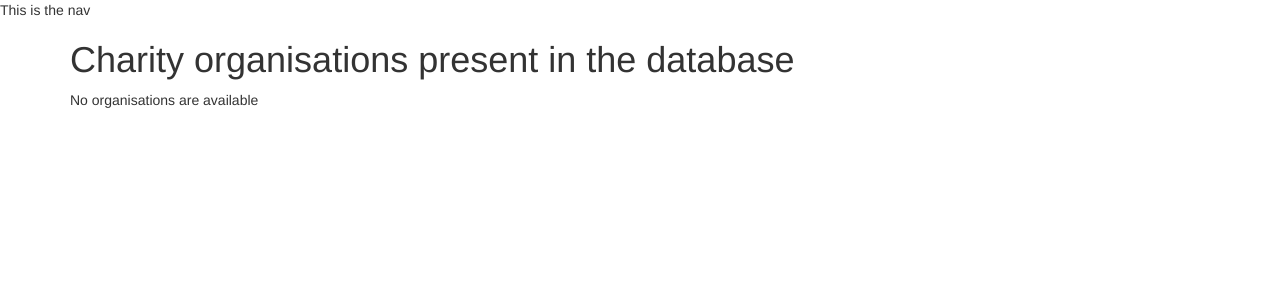
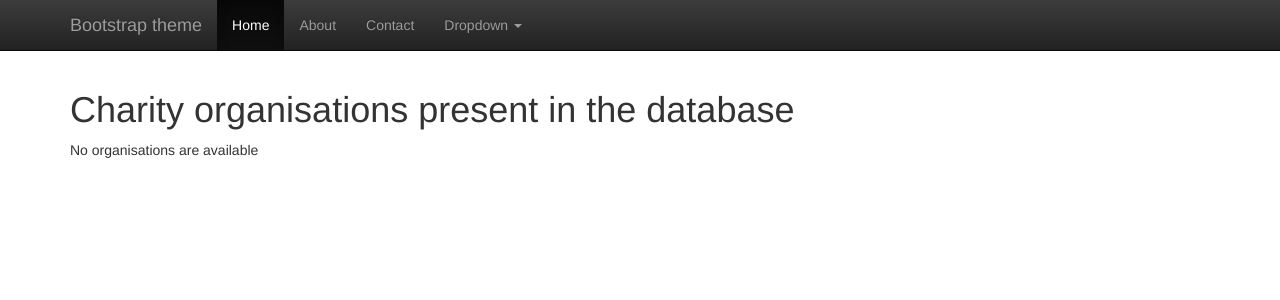
Before and after one commit to Johan37/OpenHack, a Django app: page / in a window 1280 px wide. Shown: the top 300 px of the page. Run offline with Django 3.2, Linux system fonts and the light colour scheme; data that the repository does not hold is empty; some libraries are stand-ins or nearby versions.

Commit message:
lower body

```diff
--- a/charitymatch/templates/base.html
+++ b/charitymatch/templates/base.html
@@ -1,19 +1,62 @@
 <!DOCTYPE html>
-<html>
+<html lang="en">
 <head>
+    <meta charset="utf-8">
+    <meta http-equiv="X-UA-Compatible" content="IE=edge">
+    <meta name="viewport" content="width=device-width, initial-scale=1">
     <title>Charity Match</title>
-    <!-- Latest compiled and minified CSS -->
+
+    <!-- Bootstrap CSS -->
     <link rel="stylesheet" href="https://maxcdn.bootstrapcdn.com/bootstrap/3.3.7/css/bootstrap.min.css" integrity="sha384-BVYiiSIFeK1dGmJRAkycuHAHRg32OmUcww7on3RYdg4Va+PmSTsz/K68vbdEjh4u" crossorigin="anonymous">
 
     <!-- Optional theme -->
     <link rel="stylesheet" href="https://maxcdn.bootstrapcdn.com/bootstrap/3.3.7/css/bootstrap-theme.min.css" integrity="sha384-rHyoN1iRsVXV4nD0JutlnGaslCJuC7uwjduW9SVrLvRYooPp2bWYgmgJQIXwl/Sp" crossorigin="anonymous">
-
-    <!-- Latest compiled and minified JavaScript -->
-    <script src="https://maxcdn.bootstrapcdn.com/bootstrap/3.3.7/js/bootstrap.min.js" integrity="sha384-Tc5IQib027qvyjSMfHjOMaLkfuWVxZxUPnCJA7l2mCWNIpG9mGCD8wGNIcPD7Txa" crossorigin="anonymous"></script>
+    <style>
+        body {
+          padding-top: 70px;
+          padding-bottom: 30px;
+        }
+    </style>
 </head>
 <body>
-    <nav>This is the nav</nav>
+    <!-- Fixed navbar -->
+    <nav class="navbar navbar-inverse navbar-fixed-top">
+      <div class="container">
+        <div class="navbar-header">
+          <button type="button" class="navbar-toggle collapsed" data-toggle="collapse" data-target="#navbar" aria-expanded="false" aria-controls="navbar">
+            <span class="sr-only">Toggle navigation</span>
+            <span class="icon-bar"></span>
+            <span class="icon-bar"></span>
+            <span class="icon-bar"></span>
+          </button>
+          <a class="navbar-brand" href="#">Bootstrap theme</a>
+        </div>
+        <div id="navbar" class="navbar-collapse collapse">
+          <ul class="nav navbar-nav">
+            <li class="active"><a href="#">Home</a></li>
+            <li><a href="#about">About</a></li>
+            <li><a href="#contact">Contact</a></li>
+            <li class="dropdown">
+              <a href="#" class="dropdown-toggle" data-toggle="dropdown" role="button" aria-haspopup="true" aria-expanded="false">Dropdown <span class="caret"></span></a>
+              <ul class="dropdown-menu">
+                <li><a href="#">Action</a></li>
+                <li><a href="#">Another action</a></li>
+                <li><a href="#">Something else here</a></li>
+                <li role="separator" class="divider"></li>
+                <li class="dropdown-header">Nav header</li>
+                <li><a href="#">Separated link</a></li>
+                <li><a href="#">One more separated link</a></li>
+              </ul>
+            </li>
+          </ul>
+        </div><!--/.nav-collapse -->
+      </div>
+    </nav>
     <div class="container">
         {% block content %}{% endblock %}
     </div>
+    <!--jQuery-->
+    <script src="https://ajax.googleapis.com/ajax/libs/jquery/1.12.4/jquery.min.js"></script>
+    <!-- Bootstrap JS -->
+    <script src="https://maxcdn.bootstrapcdn.com/bootstrap/3.3.7/js/bootstrap.min.js" integrity="sha384-Tc5IQib027qvyjSMfHjOMaLkfuWVxZxUPnCJA7l2mCWNIpG9mGCD8wGNIcPD7Txa" crossorigin="anonymous"></script>
 </body>
```
